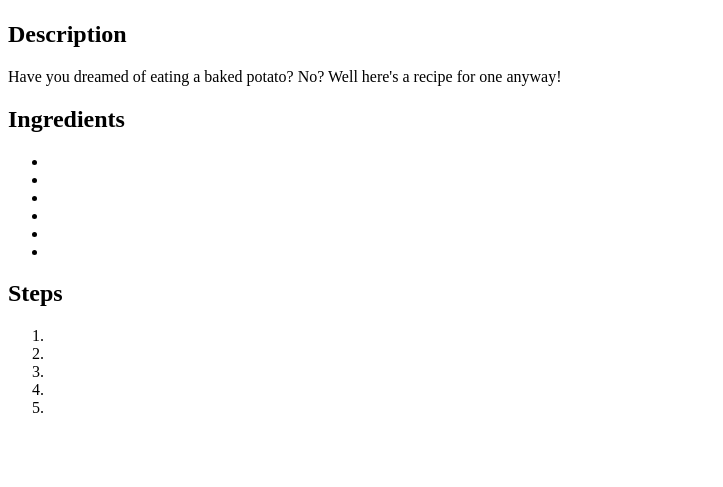
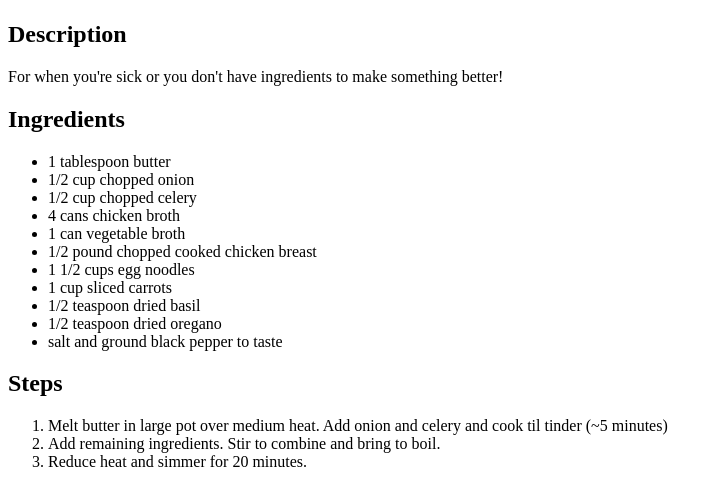
Before and after one commit to thknkg/odin-recipes, a plain HTML site: page recipes/chickennoodlesoup.html in a window 1280 px wide. Shown: the part 383-870 px from the top of the page, without its empty margins (0-723 px from the left). Before the commit the page ends 816 px from the top, so only its background shows below. Drawn offline with Linux system fonts and the light colour scheme.

Commit message:
Add recipe pages
Add recipe pages for site
Add recipe pages

Add recipe pages for site

```diff
--- a/recipes/chickennoodlesoup.html
+++ b/recipes/chickennoodlesoup.html
@@ -8,25 +8,28 @@
 </head>
 <body>
     <h1>Chicken Noodle Soup</h1>
-    <img src="https://imagesvc.meredithcorp.io/v3/mm/image?url=https%3A%2F%2Fpublic-assets.meredithcorp.io%2F1e0e4f9ad7c09b3b349aeac314357179%2F1645501629perfect%2520baked%2520potato.jpg&q=60&c=sc&orient=true&poi=auto&h=512" alt="potato">
+    <img src="https://imagesvc.meredithcorp.io/v3/mm/image?url=https%3A%2F%2Fimages.media-allrecipes.com%2Fuserphotos%2F9441078.jpg&q=60&c=sc&orient=true&poi=auto&h=512" alt="chickennoodlesoup">
     <h2>Description</h2>
-        <p>Have you dreamed of eating a baked potato? No? Well here's a recipe for one anyway!</p>
+        <p>For when you're sick or you don't have ingredients to make something better!</p>
     <h2>Ingredients</h2>
         <ul>
-            <li></li>
-            <li></li>
-            <li></li>
-            <li></li>
-            <li></li>
-            <li></li>
+            <li>1 tablespoon butter</li>
+            <li>1/2 cup chopped onion</li>
+            <li>1/2 cup chopped celery</li>
+            <li>4 cans chicken broth</li>
+            <li>1 can vegetable broth</li>
+            <li>1/2 pound chopped cooked chicken breast</li>
+            <li>1 1/2 cups egg noodles</li>
+            <li>1 cup sliced carrots</li>
+            <li>1/2 teaspoon dried basil</li>
+            <li>1/2 teaspoon dried oregano</li>
+            <li>salt and ground black pepper to taste</li>
         </ul>
     <h2>Steps</h2>
         <ol>
-            <li></li>
-            <li></li>
-            <li></li>
-            <li></li>
-            <li></li>
+            <li>Melt butter in large pot over medium heat. Add onion and celery and cook til tinder (~5 minutes)</li>
+            <li>Add remaining ingredients. Stir to combine and bring to boil.</li>
+            <li>Reduce heat and simmer for 20 minutes.</li>
         </ol>
 
 </body>
```
Also changed, not shown: recipes/bakedpotato.html (+8 -11 lines), recipes/nobakecookies.html (+13 -13 lines).
